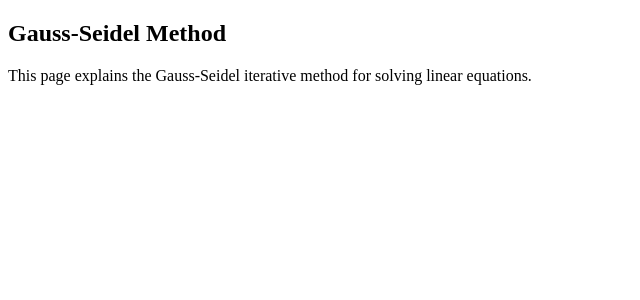
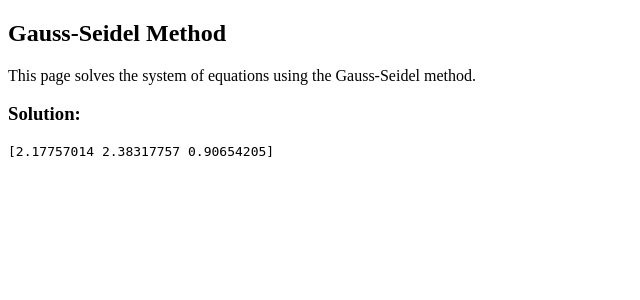
Before and after one commit to dxxlee/Comp-Math, a Flask app: page /gauss-seidel in a window 1280 px wide. Shown: the part 242-542 px from the top of the page, without its empty margins (0-640 px from the left). Run offline with Flask 3, Linux system fonts and the light colour scheme.

Commit message:
added gauss_seidel method logic

```diff
--- a/app/routes.py
+++ b/app/routes.py
@@ -1,4 +1,6 @@
 from flask import Blueprint, render_template
+from app.utils.gauss_seidel import gauss_seidel
+import numpy as np
 
 main = Blueprint('main', __name__)
 
@@ -14,9 +16,22 @@ def graphical_method():
 def root_finding():
     return render_template('root_finding.html')
 
+
 @main.route('/gauss-seidel')
-def gauss_seidel():
-    return render_template('gauss_seidel.html')
+def gauss_seidel_route():
+    # Define the system of equations
+    A = np.array([[4, 1, 1], [1, 5, 1], [1, 1, 6]], dtype=float)
+    b = np.array([12, 15, 10], dtype=float)
+    x0 = np.zeros(len(b))
+
+    # Solve using Gauss-Seidel method
+    solution = gauss_seidel(A, b, x0, tol=1e-6, max_iter=100)
+
+    # Check if the solution is valid (not None)
+    has_solution = solution is not None
+
+    # Pass the solution and the flag to the template
+    return render_template('gauss_seidel.html', solution=solution, has_solution=has_solution)
 
 @main.route('/lu-factorization')
 def lu_factorization():
--- a/app/templates/gauss_seidel.html
+++ b/app/templates/gauss_seidel.html
@@ -2,5 +2,12 @@
 
 {% block content %}
 <h2>Gauss-Seidel Method</h2>
-<p>This page explains the Gauss-Seidel iterative method for solving linear equations.</p>
+<p>This page solves the system of equations using the Gauss-Seidel method.</p>
+
+{% if has_solution %}
+<h3>Solution:</h3>
+<pre>{{ solution }}</pre>
+{% else %}
+<p>No solution found. The method did not converge.</p>
+{% endif %}
 {% endblock %}
--- /dev/null
+++ b/app/utils/gauss_seidel.py
@@ -0,0 +1,39 @@
+import numpy as np
+
+
+def gauss_seidel(A, b, x0, tol=1e-6, max_iter=100):
+    """
+    Solves a system of linear equations using the Gauss-Seidel iterative method.
+
+    Parameters:
+        A (list of lists or numpy array): Coefficient matrix of the system.
+        b (list or numpy array): Right-hand side vector of the system.
+        x0 (list or numpy array): Initial guess for the solution.
+        tol (float): Tolerance for stopping criterion (default: 1e-6).
+        max_iter (int): Maximum number of iterations (default: 100).
+
+    Returns:
+        numpy array: Solution vector if convergence is achieved.
+        None: If the method fails to converge within max_iter iterations.
+    """
+    n = len(b)  # Number of equations
+    x = np.array(x0, dtype=float)  # Convert initial guess to a numpy array
+
+    for iteration in range(max_iter):
+        x_new = np.copy(x)  # Create a copy of the current solution vector
+
+        # Perform Gauss-Seidel iteration
+        for i in range(n):
+            summation = sum(A[i][j] * x_new[j] for j in range(n) if j != i)
+            x_new[i] = (b[i] - summation) / A[i][i]
+
+        # Check the stopping condition (infinity norm of the difference)
+        if np.linalg.norm(x_new - x, ord=np.inf) < tol:
+            print(f"Converged after {iteration + 1} iterations.")
+            return x_new
+
+        x = x_new  # Update the solution vector for the next iteration
+        print(f"Iteration {iteration + 1}: {x}")
+
+    print("Warning: Maximum iterations reached without convergence.")
+    return None  # Return None if the method fails to converge
```
Also changed, not shown: app/forms.py (added).
